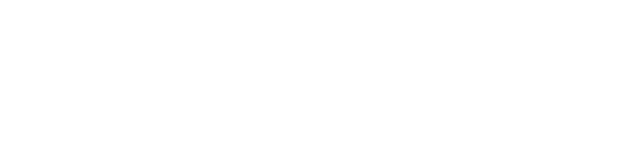
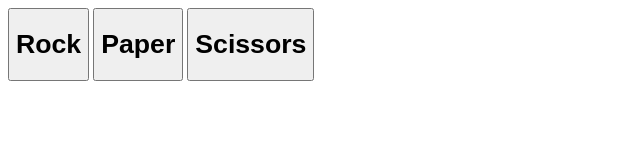
Before and after one commit to nimshrestha/rockpaperscissors, a plain HTML site: page index.html in a window 1280 px wide. Shown: the whole page, without its empty margins (0-640 px from the left). Drawn offline with Linux system fonts and the light colour scheme.

Commit message:
Add rps buttons and css

```diff
--- a/index.html
+++ b/index.html
@@ -6,6 +6,9 @@
     <title>js-prac</title>
 </head>
 <body>
+    <button id="rock"><h1>Rock</h1></button>
+    <button id="paper"><h1>Paper</h1></button>
+    <button id="scissors"><h1>Scissors</h1></button>
     <script>
 
 
```
Also changed, not shown: styles.css (added).
